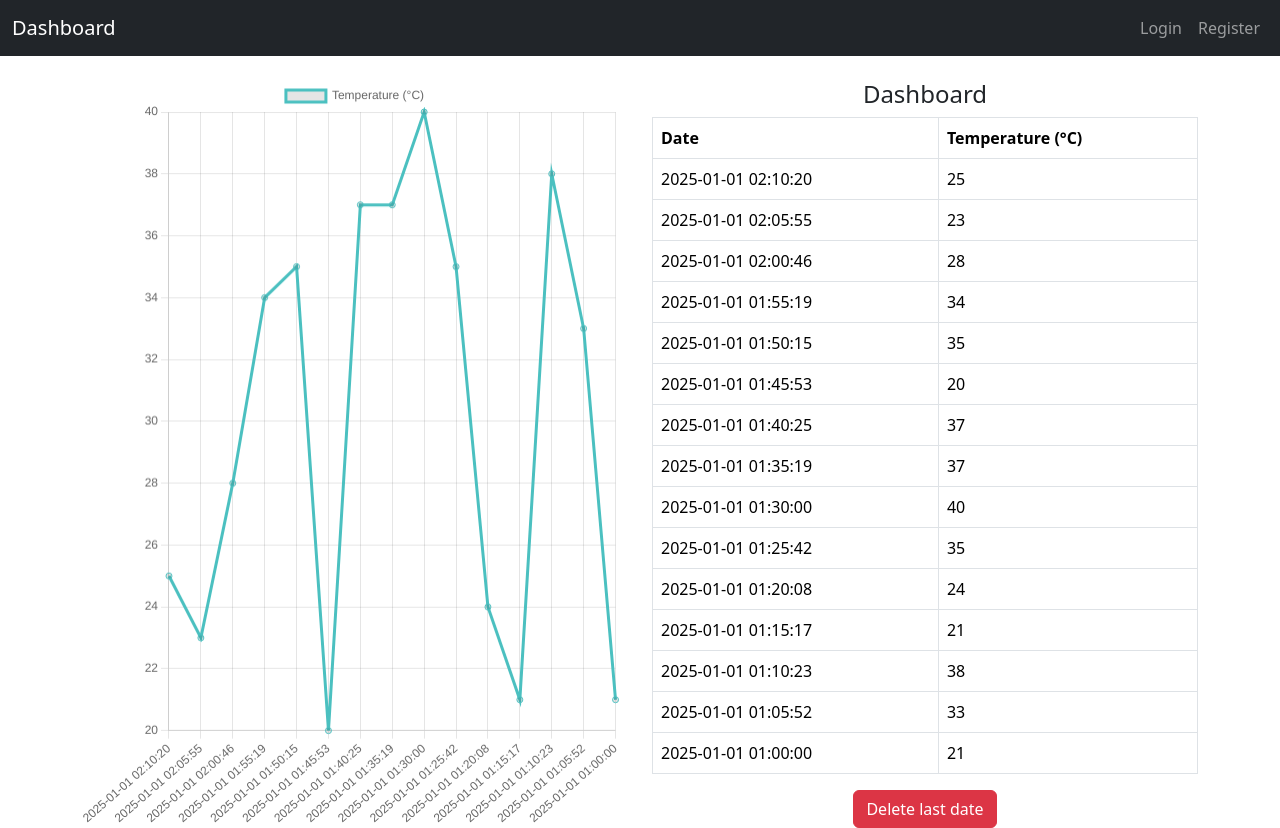
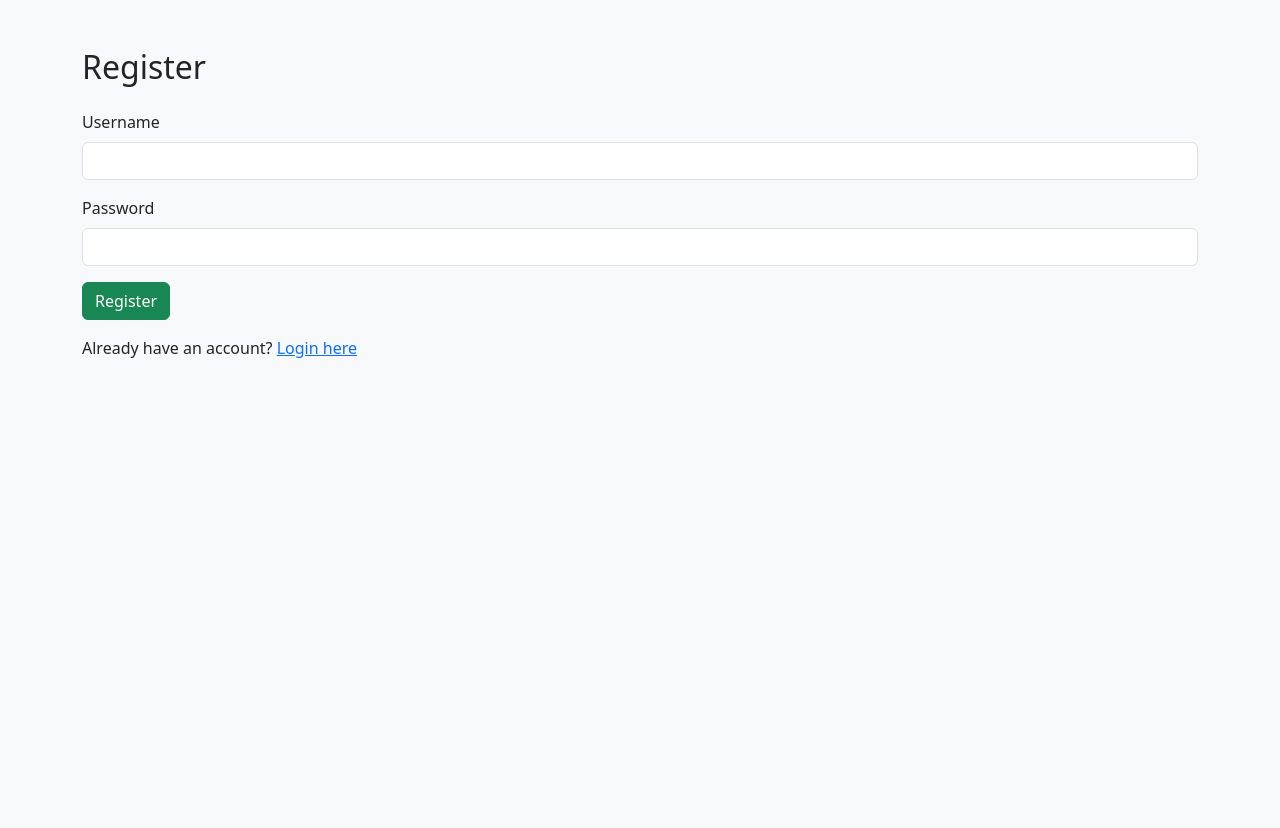
Before and after one commit to not-voyadger/IoT-systems, a Flask app: page / in a window 1280 px wide. After the commit the page ends 358 px from the top, so only its background shows below. Run offline with Flask 3, Linux system fonts and the light colour scheme.

Commit message:
Miniproject_2 added

```diff
--- a/app.py
+++ b/app.py
@@ -1,89 +1,35 @@
-from flask import Flask, render_template, jsonify, request, redirect, url_for
+from flask import Flask, render_template, jsonify, request, redirect, url_for, session
+from database import init_db
+from api_routes import api_bp, get_all
+from auth import auth_bp
+app = Flask(__name__)
+app.secret_key = "secret_key"
+init_db()
 
-app = Flask(__name__)
+app.register_blueprint(api_bp)
+app.register_blueprint(auth_bp, url_prefix='/api')
 
-DATA=[
-    {"id": 0,"temperature": 21,"timestamp": "2025-01-01 01:00:00"},
-    {"id": 1,"temperature": 33,"timestamp": "2025-01-01 01:05:52"},
-    {"id": 2,"temperature": 38,"timestamp": "2025-01-01 01:10:23"},
-    {"id": 3,"temperature": 21,"timestamp": "2025-01-01 01:15:17"},
-    {"id": 4,"temperature": 24,"timestamp": "2025-01-01 01:20:08"},
-    {"id": 5,"temperature": 35,"timestamp": "2025-01-01 01:25:42"},
-    {"id": 6,"temperature": 40,"timestamp": "2025-01-01 01:30:00"},
-    {"id": 7,"temperature": 37,"timestamp": "2025-01-01 01:35:19"},
-    {"id": 8,"temperature": 37,"timestamp": "2025-01-01 01:40:25"},
-    {"id": 9,"temperature": 20,"timestamp": "2025-01-01 01:45:53"},
-    {"id": 10,"temperature": 35,"timestamp": "2025-01-01 01:50:15"},
-    {"id": 11,"temperature": 34,"timestamp": "2025-01-01 01:55:19"},
-    {"id": 12,"temperature": 28,"timestamp": "2025-01-01 02:00:46"},
-    {"id": 13,"temperature": 23,"timestamp": "2025-01-01 02:05:55"},
-    {"id": 14,"temperature": 25,"timestamp": "2025-01-01 02:10:20"},
-    {"id": 15,"temperature": 23,"timestamp": "2025-01-01 02:15:43"},
-    {"id": 16,"temperature": 23,"timestamp": "2025-01-01 02:20:52"},
-    {"id": 17,"temperature": 31,"timestamp": "2025-01-01 02:25:47"},
-    {"id": 18,"temperature": 29,"timestamp": "2025-01-01 02:30:35"},
-    {"id": 19,"temperature": 31,"timestamp": "2025-01-01 02:35:52"},
-    {"id": 20,"temperature": 35,"timestamp": "2025-01-01 02:40:28"},
-    {"id": 21,"temperature": 26,"timestamp": "2025-01-01 02:45:53"},
-    {"id": 22,"temperature": 35,"timestamp": "2025-01-01 02:50:50"},
-    {"id": 23,"temperature": 28,"timestamp": "2025-01-01 02:55:56"},
-    {"id": 24,"temperature": 39,"timestamp": "2025-01-01 03:00:31"},
-    {"id": 25,"temperature": 36,"timestamp": "2025-01-01 03:05:56"},
-    {"id": 26,"temperature": 39,"timestamp": "2025-01-01 03:10:40"},
-    {"id": 27,"temperature": 23,"timestamp": "2025-01-01 03:15:47"},
-    {"id": 28,"temperature": 31,"timestamp": "2025-01-01 03:20:11"},
-    {"id": 29,"temperature": 21,"timestamp": "2025-01-01 03:25:43"},
-    {"id": 30,"temperature": 23,"timestamp": "2025-01-01 03:30:58"},
-    {"id": 32,"temperature": 28,"timestamp": "2025-01-01 03:35:51"},
-    {"id": 31,"temperature": 29,"timestamp": "2025-01-01 03:40:46"},
-    {"id": 33,"temperature": 31,"timestamp": "2025-01-01 03:45:38"},
-    {"id": 34,"temperature": 40,"timestamp": "2025-01-01 03:50:09"},
-    {"id": 35,"temperature": 37,"timestamp": "2025-01-01 03:55:26"},
-    {"id": 36,"temperature": 32,"timestamp": "2025-01-01 04:00:25"},
-    {"id": 37,"temperature": 39,"timestamp": "2025-01-01 04:05:03"},
-    {"id": 38,"temperature": 31,"timestamp": "2025-01-01 04:10:39"},
-    {"id": 39,"temperature": 31,"timestamp": "2025-01-01 04:15:16"},
-    {"id": 40,"temperature": 32,"timestamp": "2025-01-01 04:20:14"},
-    {"id": 41,"temperature": 33,"timestamp": "2025-01-01 04:25:03"},
-    {"id": 42,"temperature": 21,"timestamp": "2025-01-01 04:30:01"},
-    {"id": 43,"temperature": 34,"timestamp": "2025-01-01 04:35:24"},
-    {"id": 44,"temperature": 39,"timestamp": "2025-01-01 04:40:10"},
-    {"id": 45,"temperature": 36,"timestamp": "2025-01-01 04:45:47"},
-    {"id": 46,"temperature": 40,"timestamp": "2025-01-01 04:50:18"},
-    {"id": 47,"temperature": 27,"timestamp": "2025-01-01 04:55:35"},
-    {"id": 48,"temperature": 37,"timestamp": "2025-01-01 05:00:11"},
-    {"id": 49,"temperature": 38,"timestamp": "2025-01-01 05:05:45"}
-]
+@app.route('/')
+def root():
+    return render_template('register.html')
+@app.route('/dashboard')
+def dashboard():
+    if 'user_id' not in session:
+        return redirect('/login')
+    return render_template("dashboard.html")
 
+@app.route('/login', methods=['GET'])
+def login_page():
+    return render_template('login.html')
 
-DATA.reverse()
-
-@app.route("/")
-def dashboard():
-    return render_template("dashboard.html")
+@app.route('/register', methods=['GET'])
+def register_page():
+    return render_template('register.html')
 
 @app.route("/api/data")
 def get_data():
-    return jsonify(DATA[-15:])
-
-@app.route("/api/delete", methods=["POST"])
-def delete_latest():
-    if DATA:
-        removed = DATA.pop()
-        return jsonify(success=True, removed=removed)
-    return jsonify(success=False, message="No data to delete")
-
-@app.route("/login", methods=["GET", "POST"])
-def login():
-    if request.method == "POST":
-        return redirect(url_for('dashboard'))
-    return render_template("login.html")
-
-@app.route("/register", methods=["GET", "POST"])
-def register():
-    if request.method == "POST":
-        return redirect(url_for('login'))
-    return render_template("register.html")
+    data = get_all()
+    return data
 
 if __name__ == "__main__":
     app.run(debug=True)
--- a/static/script.js
+++ b/static/script.js
@@ -44,7 +44,7 @@ document.addEventListener("DOMContentLoaded", () => {
   }
 
   document.getElementById("deleteBtn").addEventListener("click", async () => {
-    await fetch("/api/delete", { method: "POST" });
+    await fetch("/api/delete", { method: "DELETE" });
     fetchData();
   });
 
--- a/templates/dashboard.html
+++ b/templates/dashboard.html
@@ -1,50 +1,104 @@
-<!doctype html>
+<!DOCTYPE html>
 <html lang="en">
 <head>
     <meta charset="UTF-8">
     <title>Dashboard</title>
-  <link rel="stylesheet" href="https://cdn.jsdelivr.net/npm/bootstrap@5.3.3/dist/css/bootstrap.min.css">
     <script src="https://cdn.jsdelivr.net/npm/chart.js"></script>
+    <link rel="stylesheet" href="https://cdn.jsdelivr.net/npm/bootstrap@5.3.0/dist/css/bootstrap.min.css">
 </head>
-<body>
+<body class="p-4">
     <nav class="navbar navbar-expand-lg navbar-dark bg-dark mb-4">
         <div class="container-fluid">
             <a class="navbar-brand" href="/">Dashboard</a>
-      <div class="collapse navbar-collapse">
+            <button class="navbar-toggler" type="button" data-bs-toggle="collapse" data-bs-target="#navbarNav"
+                aria-controls="navbarNav" aria-expanded="false" aria-label="Toggle navigation">
+                <span class="navbar-toggler-icon"></span>
+            </button>
+
+            <div class="collapse navbar-collapse" id="navbarNav">
                 <ul class="navbar-nav ms-auto">
-          <li class="nav-item"><a class="nav-link" href="/login">Login</a></li>
-          <li class="nav-item"><a class="nav-link" href="/register">Register</a></li>
+                    {% if not session['user_id'] %}
+                        <li class="nav-item">
+                            <a class="nav-link" href="/login">Login</a>
+                        </li>
+                        <li class="nav-item">
+                            <a class="nav-link" href="/register">Register</a>
+                        </li>
+                    {% endif %}
                 </ul>
             </div>
+
         </div>
     </nav>
-  <div class="container">
-    {% block content %}{% endblock %}
-  </div>
-  <div class="container mt-4">
     <div class="row">
         <div class="col-md-6">
             <canvas id="temperatureChart"></canvas>
         </div>
-
         <div class="col-md-6">
-        <h4 class="text-center">Dashboard</h4>
-        <table class="table table-bordered" id="dataTable">
+            <table class="table table-striped" id="data-table">
                 <thead>
                     <tr>
-              <th>Date</th>
-              <th>Temperature (°C)</th>
+                        <th>ID</th>
+                        <th>Hodnota (°C)</th>
+                        <th>Čas</th>
                     </tr>
                 </thead>
                 <tbody>
                 </tbody>
             </table>
-        <div class="text-center">
-          <button class="btn btn-danger" id="deleteBtn">Delete last date</button>
+            <button class="btn btn-danger" id="delete-btn">Delete last</button>
         </div>
     </div>
-    </div>
-  </div>
-<script src="{{ url_for('static', filename='script.js') }}"></script>
+
+    <script>
+        async function loadData() {
+            const response = await fetch("/api/data");
+            const data = await response.json();
+            const tbody = document.querySelector("#data-table tbody");
+            tbody.innerHTML = "";
+            data.forEach(item => {
+                const row = `<tr>
+                    <td>${item.id}</td>
+                    <td>${item.temperature}</td>
+                    <td>${item.timestamp}</td>
+                </tr>`;
+                tbody.innerHTML += row;
+            });
+
+            const ctx = document.getElementById('temperatureChart').getContext('2d');
+            const chart = new Chart(ctx, {
+                type: 'line',
+                data: {
+                    labels: data.map(d => new Date(d.timestamp).toLocaleString()),
+                    datasets: [{
+                        label: 'Teplota (°C)',
+                        data: data.map(d => d.temperature),
+                        borderColor: 'rgb(255, 99, 132)',
+                        tension: 0.2
+                    }]
+                },
+                options: {
+                    responsive: true,
+                    scales: {
+                        y: {
+                            beginAtZero: true
+                        }
+                    }
+                }
+            });
+        }
+
+        document.getElementById("delete-btn").addEventListener("click", async () => {
+            const res = await fetch("/api/delete_oldest", { method: "DELETE" });
+            const result = await res.json();
+            if (res.ok) {
+                alert("Oldest data deleted.");
+                loadData();
+            } else {
+                alert("No data for delete.");
+            }
+        });
+        loadData();
+    </script>
 </body>
 </html>
--- a/templates/register.html
+++ b/templates/register.html
@@ -1,18 +1,25 @@
-{% extends "dashboard.html" %}
-
-{% block title %}Register{% endblock %}
-
-{% block content %}
-  <h2>Register</h2>
-  <form method="post">
-    <div class="mb-3">
-      <label>Email</label>
-      <input type="email" name="email" class="form-control" required>
+<!DOCTYPE html>
+<html lang="en">
+<head>
+    <meta charset="UTF-8">
+    <title>Register</title>
+    <link href="https://cdn.jsdelivr.net/npm/bootstrap@5.3.0/dist/css/bootstrap.min.css" rel="stylesheet">
+</head>
+<body class="bg-light">
+    <div class="container mt-5">
+        <h2 class="mb-4">Register</h2>
+        <form method="POST" action="/api/register">
+            <div class="mb-3">
+                <label for="username" class="form-label">Username</label>
+                <input type="text" id="username" name="username" class="form-control" required>
+            </div>
+            <div class="mb-3">
+                <label for="password" class="form-label">Password</label>
+                <input type="password" id="password" name="password" class="form-control" required>
+            </div>
+            <button type="submit" class="btn btn-success">Register</button>
+            <p class="mt-3">Already have an account? <a href="/login">Login here</a></p>
+        </form>
     </div>
-    <div class="mb-3">
-      <label>Password</label>
-      <input type="password" name="password" class="form-control" required>
-    </div>
-    <button type="submit" class="btn btn-success">Register</button>
-  </form>
-{% endblock %}
+</body>
+</html>
```
Also changed, not shown: api_routes.py (added, +75 -0 lines), auth.py (added, +39 -0 lines), database.py (added, +26 -0 lines), templates/login.html (+24 -17 lines), data.db (added). Lines whose indentation alone changed are shown as unchanged.
